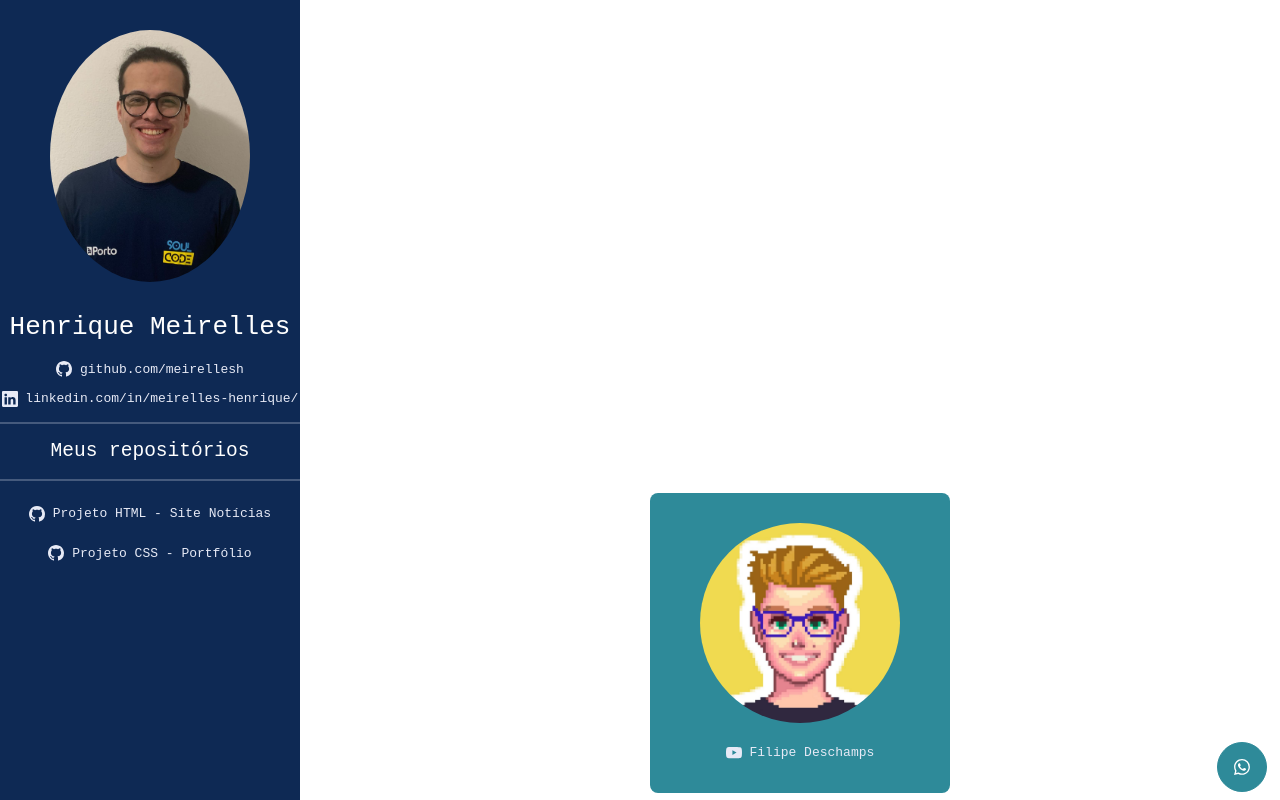
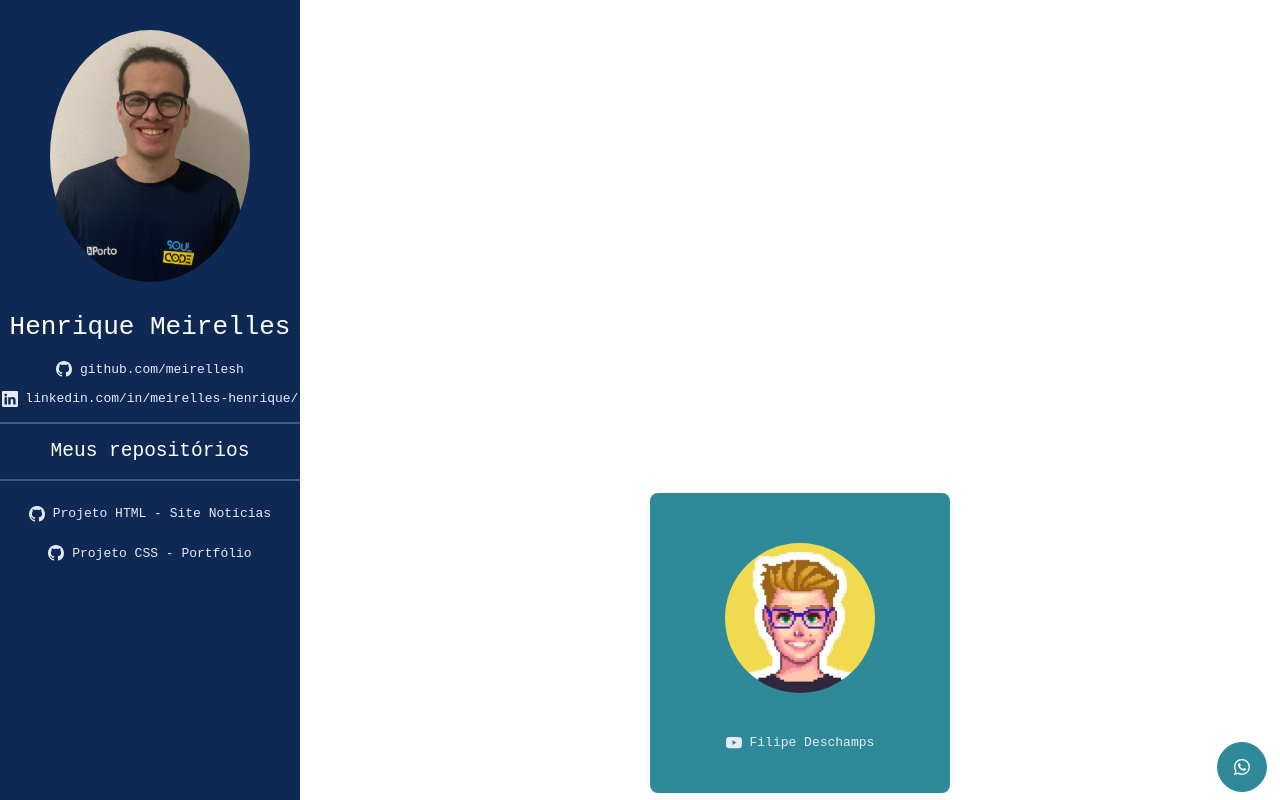
Before and after one commit to meirellesh/Projeto-CSS, a plain HTML site: page index.html in a window 1280 px wide. Shown: the top 800 px of the page. Drawn offline with nearby package versions, Linux system fonts and the light colour scheme; a script that the page names is missing.

Commit message:
Atualização Cards

```diff
--- a/css/styles.css
+++ b/css/styles.css
@@ -127,18 +127,19 @@ hr {
 }
 
 .card-inspiracoes img:hover {
-    transform: scale(1.05);
+    transform: scale(1.1);
     transition: 1s;
 }
 
 .card-inspiracoes img {
-    width: 200px;
+    margin-top:20px;
+    width: 150px;
     border-radius: 50%;
 
 }
 
 .nome-inspiracao {
-    margin-top: 20px;
+    margin-top: 40px;
 }
 
 .nome-inspiracao:hover {
```
